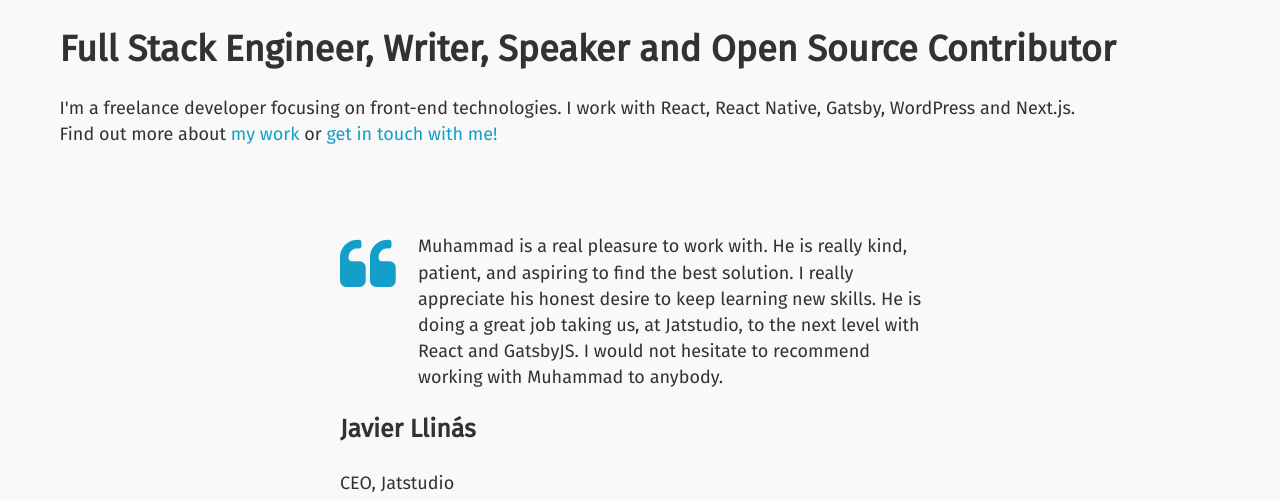
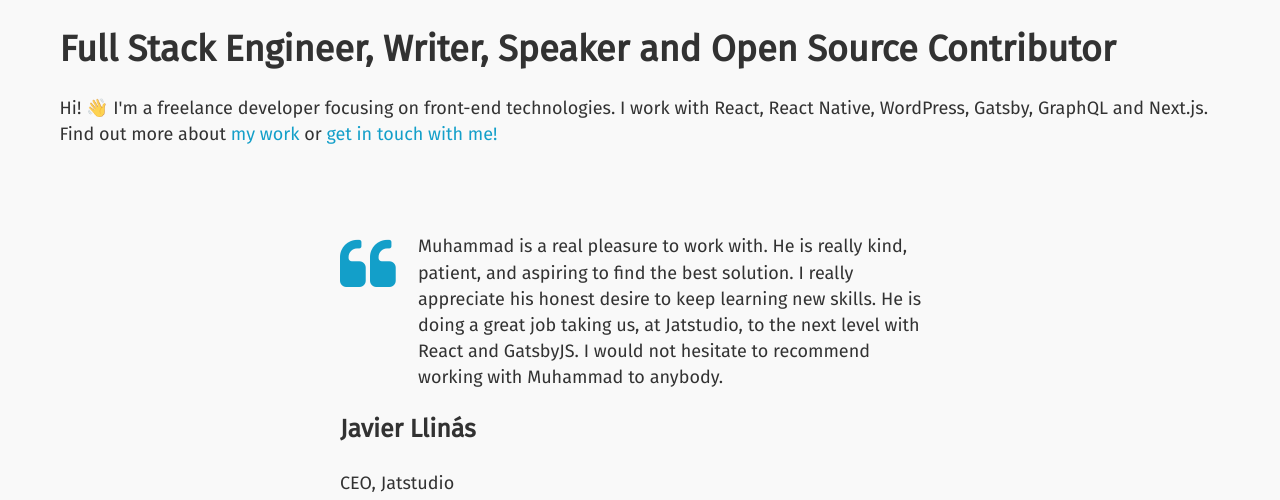
Before and after one commit to m-muhsin/muhammadmuhsin.com, a Gatsby site: page / in a window 1280 px wide. Shown: the part 101-601 px from the top of the page. Built offline with nearby package versions, Linux system fonts and the light colour scheme; Gatsby itself is replaced by a stand-in of ours.

Commit message:
Updated intro

```diff
--- a/src/pages/index.js
+++ b/src/pages/index.js
@@ -19,8 +19,12 @@ const IndexPage = () => (
       Full Stack Engineer, Writer, Speaker and Open Source Contributor
     </h1>
     <p>
+      Hi!{' '}
+      <span role="img" aria-label="hi">
+        👋
+      </span>{' '}
       I'm a freelance developer focusing on front-end technologies. I work with
-      React, React Native, Gatsby, WordPress and Next.js.
+      React, React Native, WordPress, Gatsby, GraphQL and Next.js.
       <br />
       Find out more about <Link to="/work">my work</Link> or{' '}
       <Link to="/contact">get in touch with me!</Link>
```
